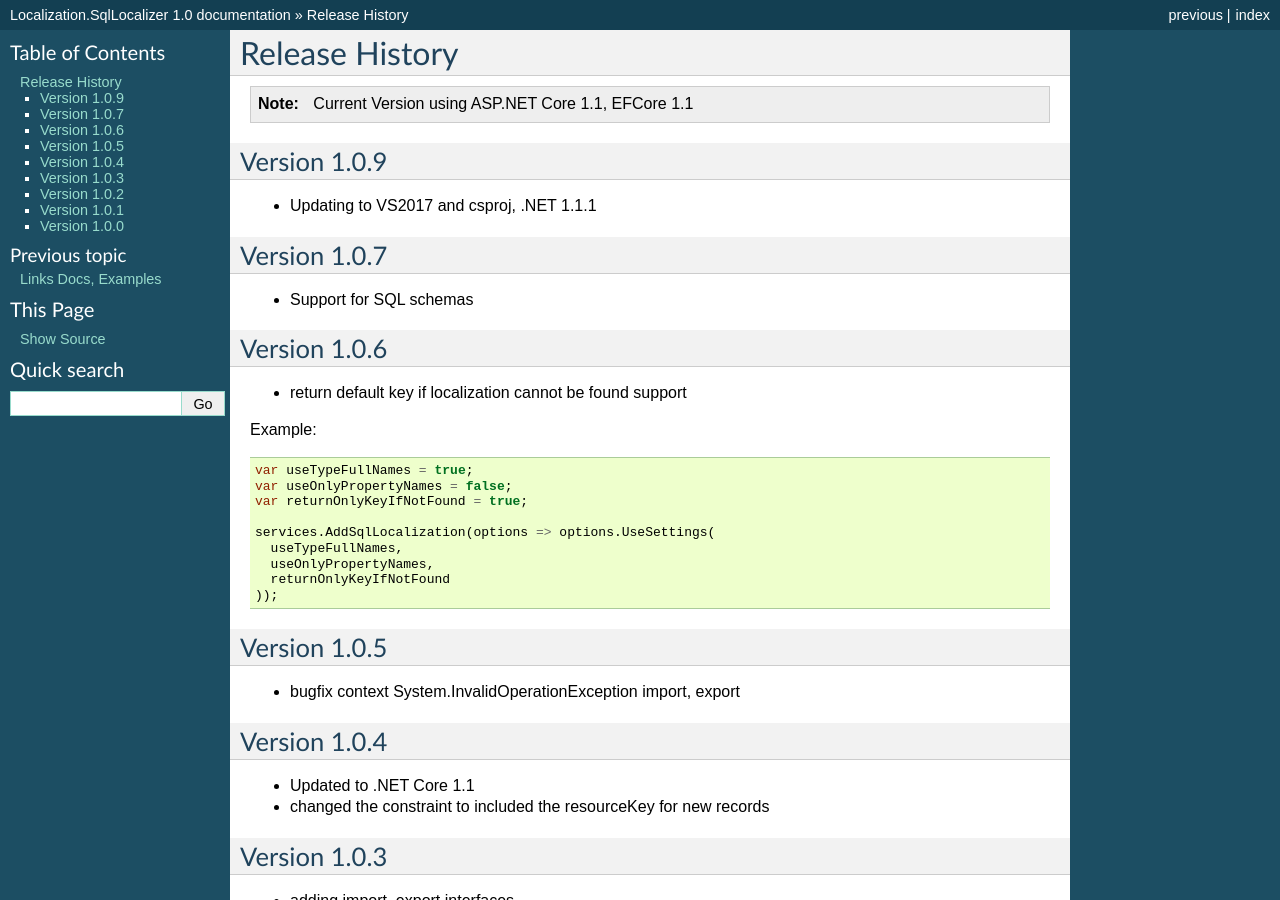
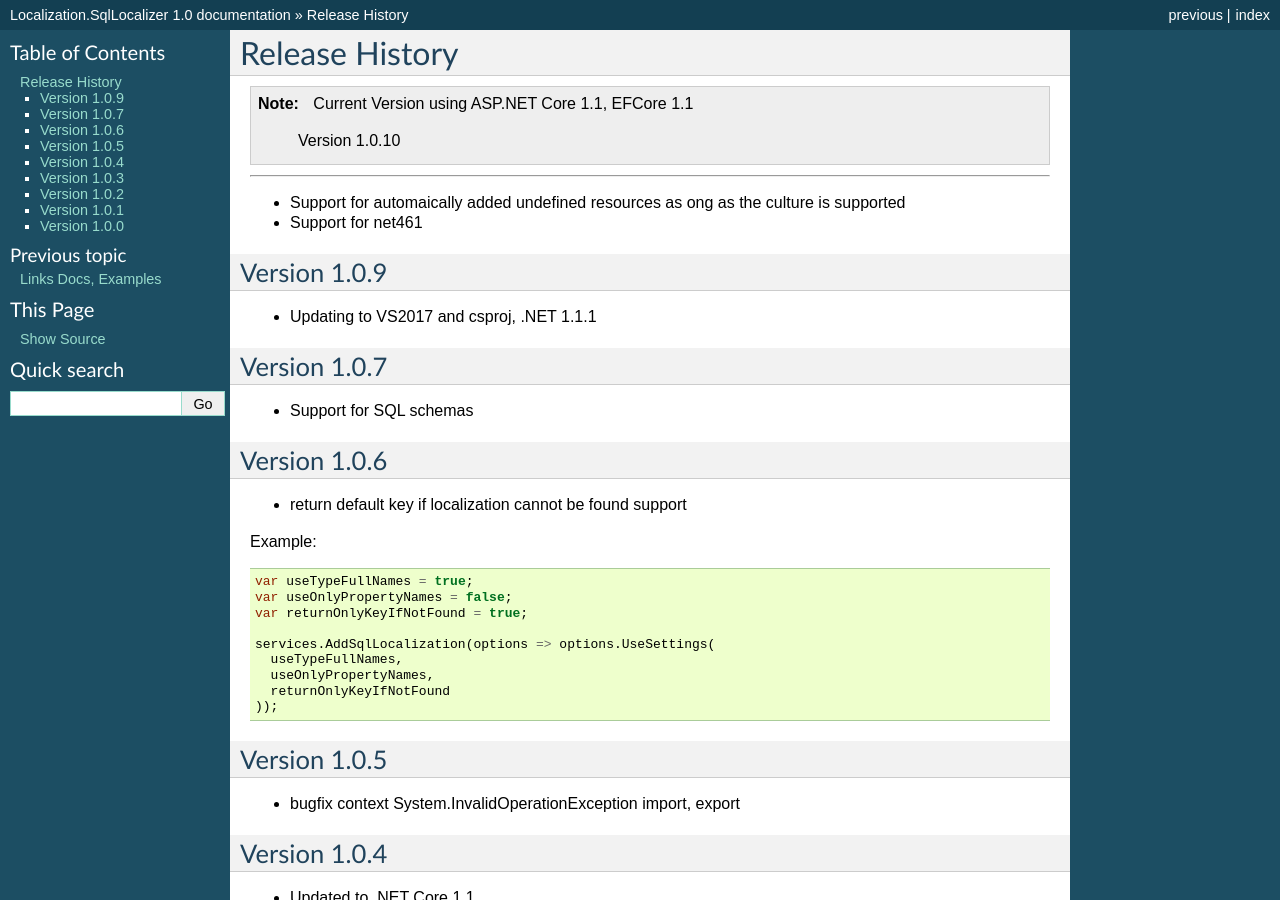
Before and after one commit to damienbod/Localization.SqlLocalizer.docs, a Sphinx documentation site: the page built from docs/source/docs/releases.rst, in a window 1280 px wide and 900 px high. Built offline with Sphinx 7.4.7, drawn with Linux system fonts in a browser that asks for light colours.

Commit message:
adding release notes

```diff
--- a/docs/source/docs/releases.rst
+++ b/docs/source/docs/releases.rst
@@ -3,6 +3,12 @@ Release History
 
 .. note::
     Current Version using ASP.NET Core 1.1, EFCore 1.1
+
+	Version 1.0.10
+-------------
+
+* Support for automaically added undefined resources as ong as the culture is supported
+* Support for net461
 
 Version 1.0.9
 -------------
```
